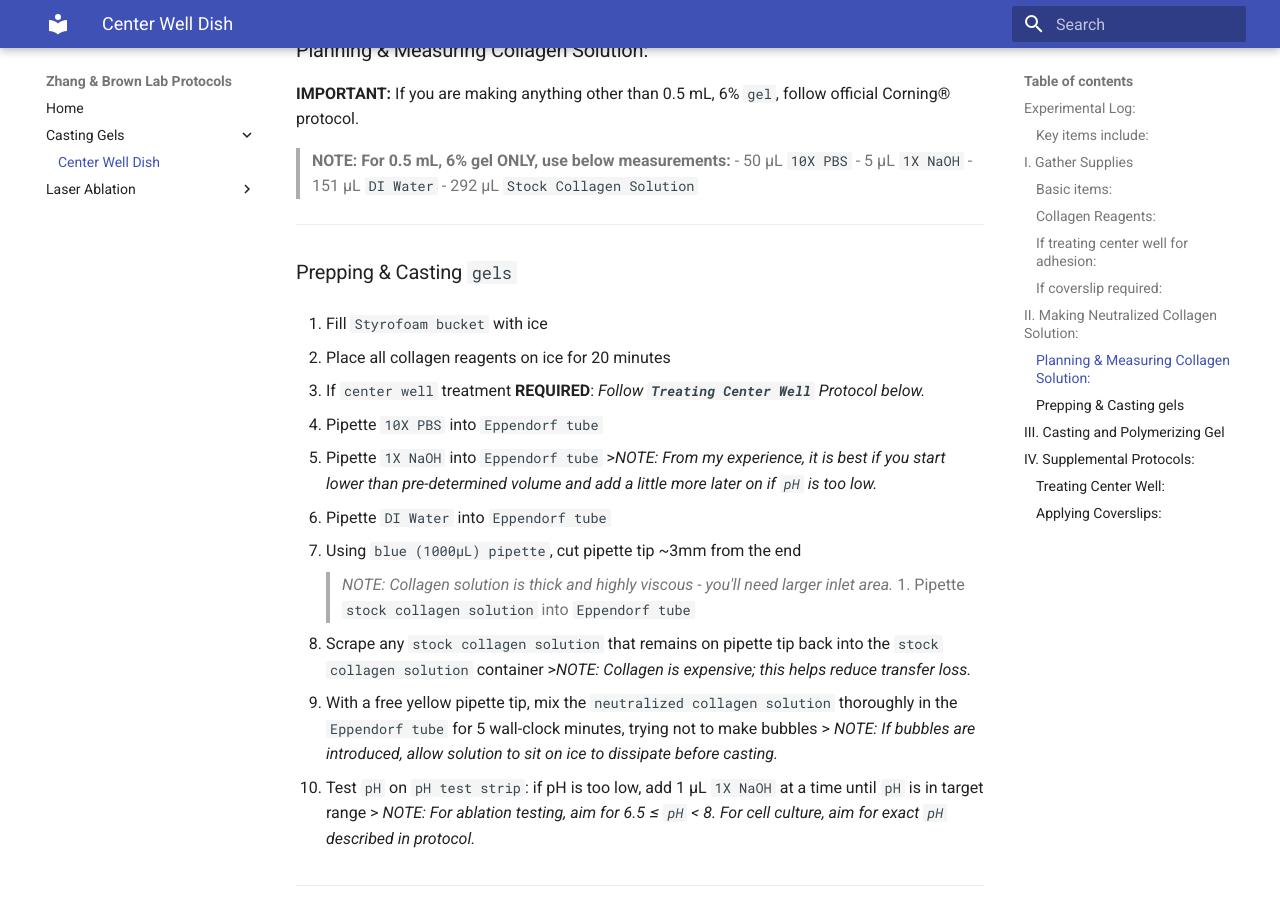
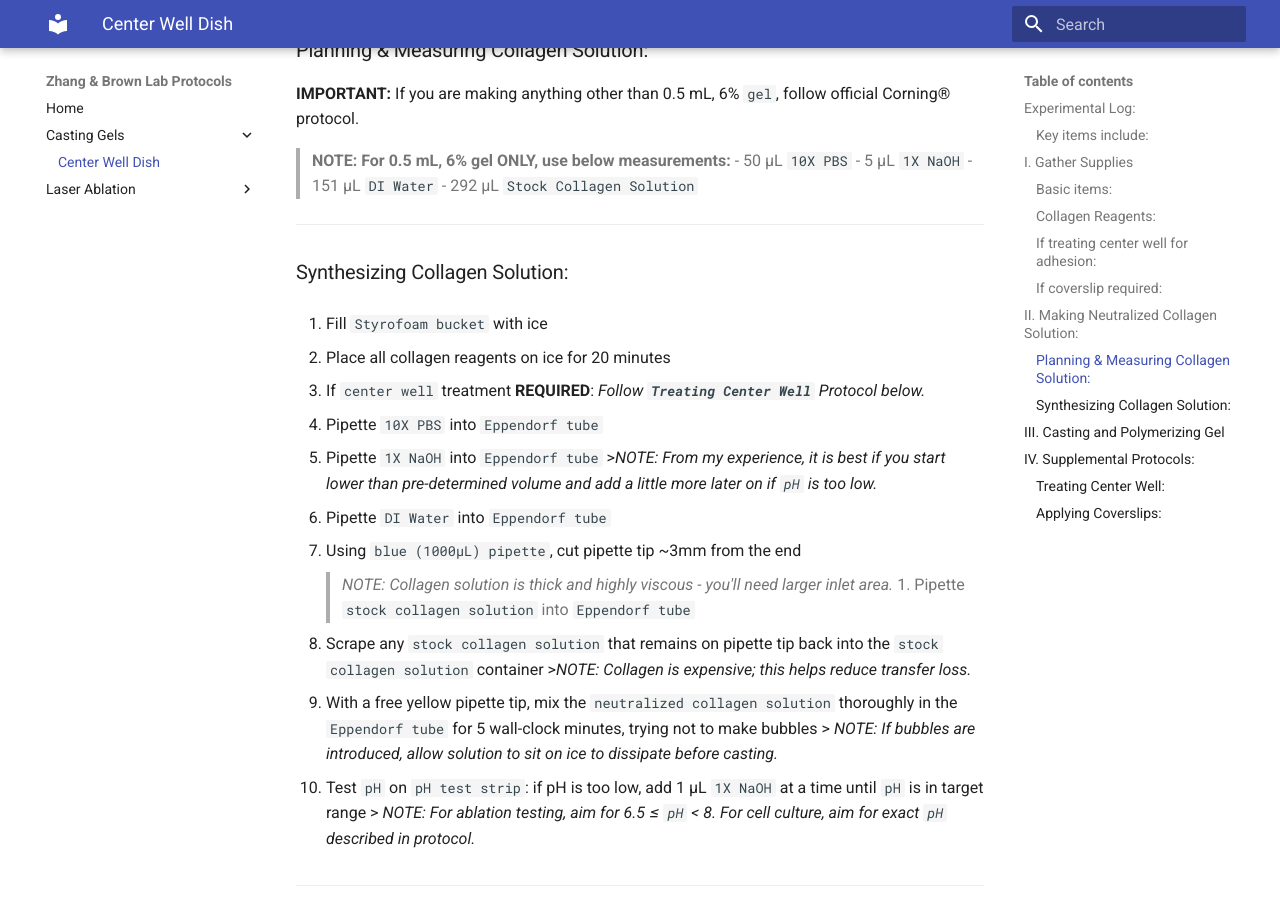
Before and after one commit to maxharkins/Zhang-and-Brown-Lab-Protocols, an MkDocs documentation site: the page built from docs/casting_gels/cast_gel_center_well_dish.md, in a window 1280 px wide and 900 px high, scrolled down 1951 px. Built offline with MkDocs 1.6.1 and Material for MkDocs 9.7.7, drawn with Linux system fonts in a browser that asks for light colours.

Commit message:
Update cast_gel_center_well_dish.md

```diff
--- a/docs/casting_gels/cast_gel_center_well_dish.md
+++ b/docs/casting_gels/cast_gel_center_well_dish.md
@@ -72,7 +72,7 @@ Please include a semi-detailed log of the trial.
 
 ---
 
-### Prepping & Casting `gels`
+### Synthesizing Collagen Solution:
 1. Fill `Styrofoam bucket` with ice
 
 1. Place all collagen reagents on ice for 20 minutes
```
